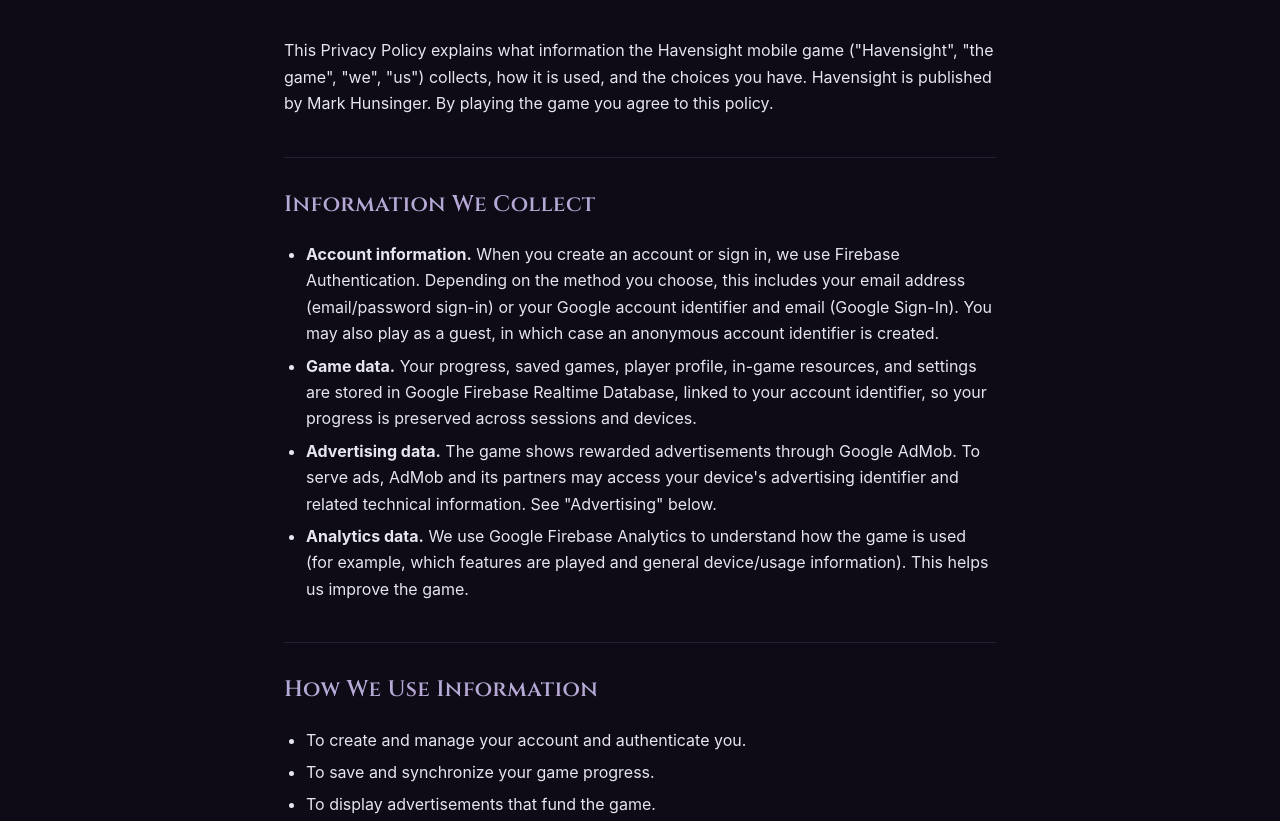
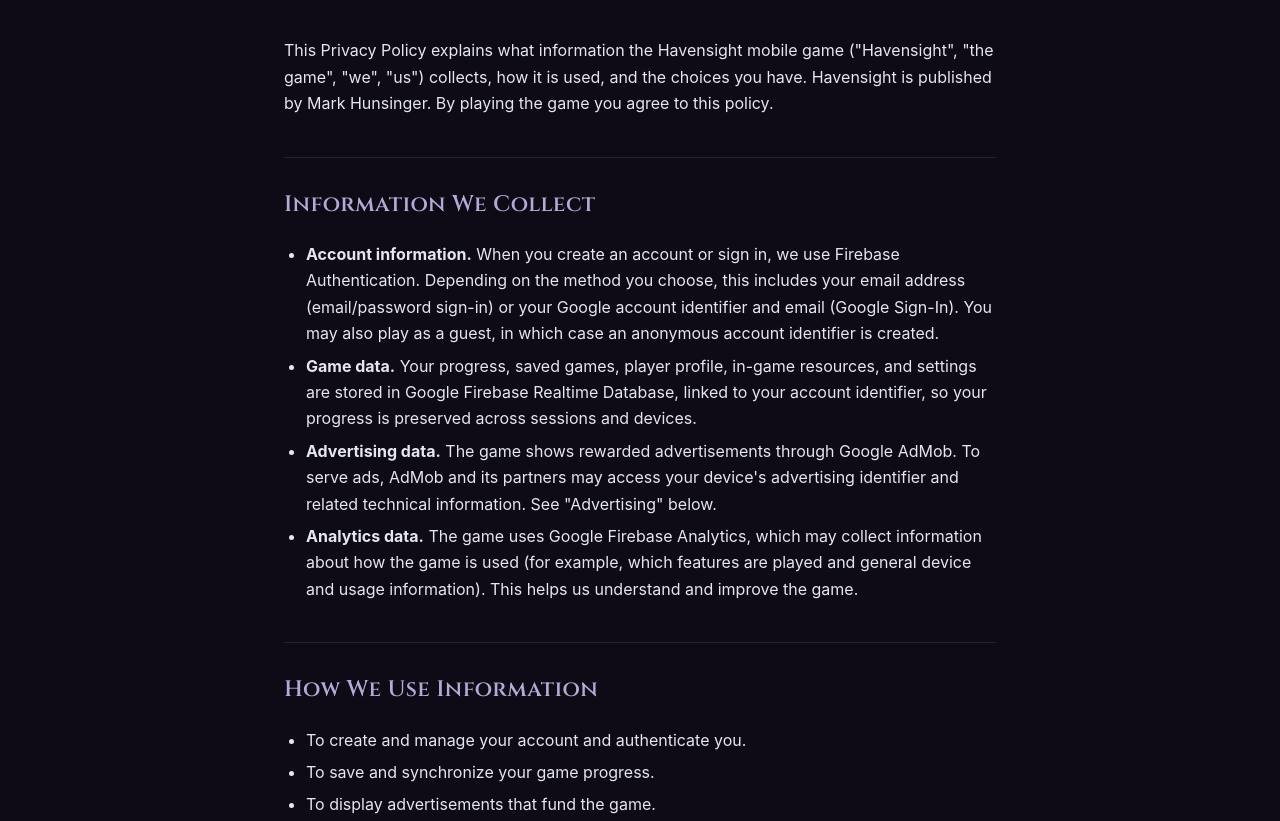
Before and after one commit to markjhunsinger/havensight-site, a plain HTML site: page privacy.html in a window 1280 px wide. Shown: the part 261-1082 px from the top of the page. Drawn offline with Linux system fonts and the light colour scheme.

Commit message:
docs(privacy): soften analytics wording (present + future use)

```diff
--- a/privacy.html
+++ b/privacy.html
@@ -45,9 +45,10 @@
         through Google AdMob. To serve ads, AdMob and its partners may access your
         device's advertising identifier and related technical information. See
         "Advertising" below.</li>
-        <li><strong>Analytics data.</strong> We use Google Firebase Analytics to
-        understand how the game is used (for example, which features are played and
-        general device/usage information). This helps us improve the game.</li>
+        <li><strong>Analytics data.</strong> The game uses Google Firebase Analytics,
+        which may collect information about how the game is used (for example, which
+        features are played and general device and usage information). This helps us
+        understand and improve the game.</li>
       </ul>
 
       <h2>How We Use Information</h2>
```
